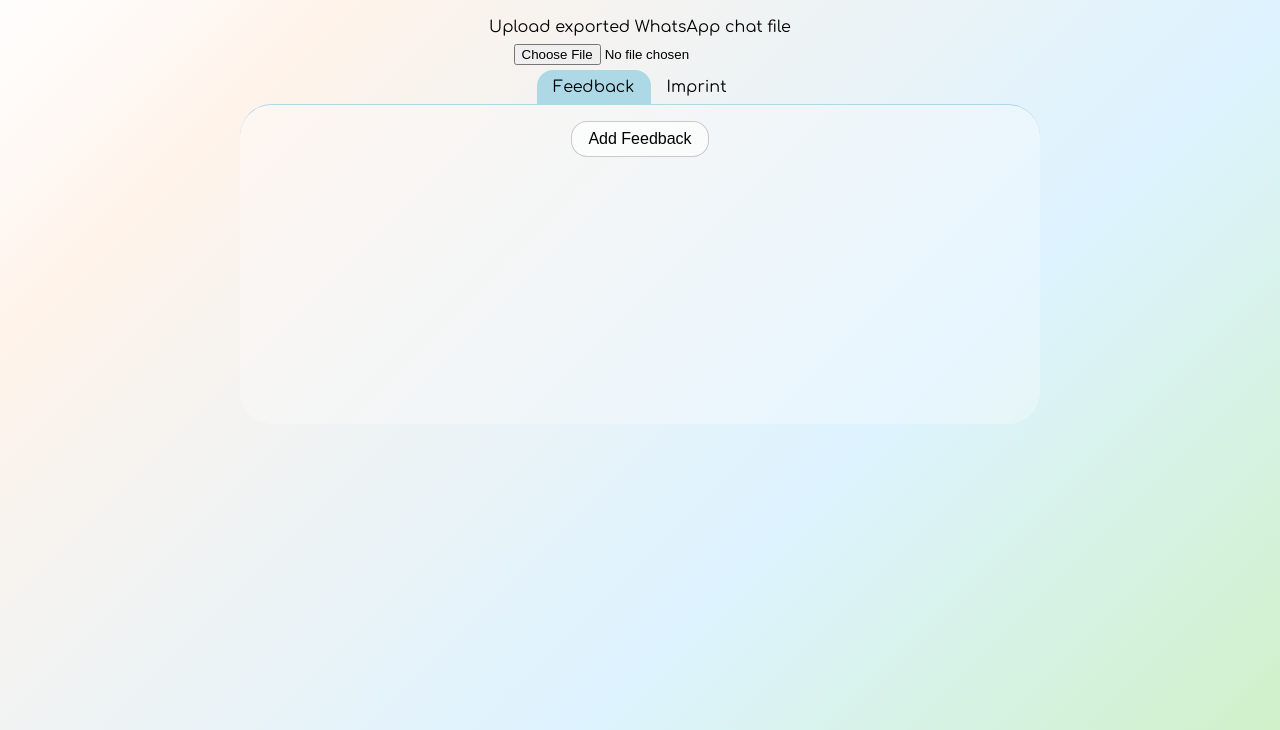
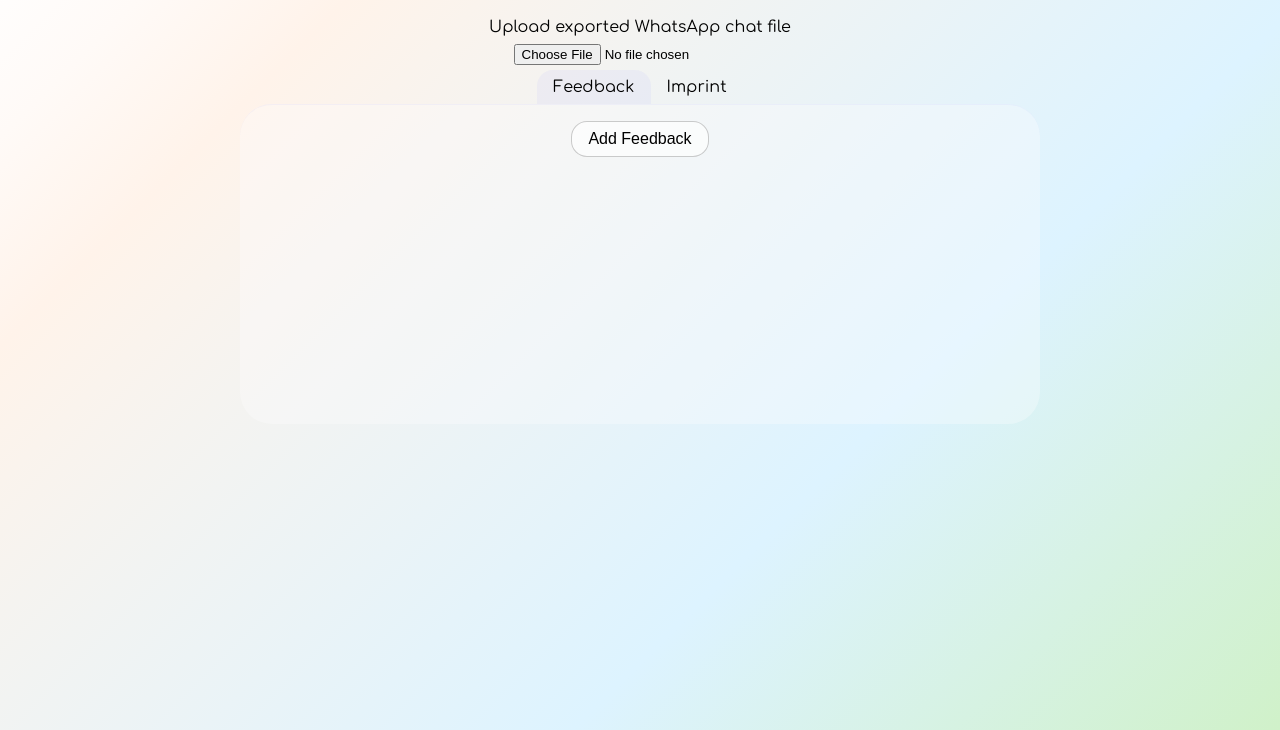
Before and after one commit to maniafschar/whatsapp2pdf, a plain HTML site: page src/index.html in a window 1280 px wide. Shown: the part 70-800 px from the top of the page. Drawn offline with Linux system fonts and the light colour scheme; a script that the page names is missing.

Commit message:
Update main.css

```diff
--- a/src/css/main.css
+++ b/src/css/main.css
@@ -145,7 +145,7 @@ description {
 	overflow-x:hidden;
 	height: 20em;
 	margin-bottom: 5em;
-	border-top: solid 1px lightblue;
+	border-top: solid 1px rgba(170, 170, 255, 0.1);
 	border-radius: 2em;
 	background: rgba(255, 255, 255, 0.3);
 	margin-bottom: 5em;
@@ -182,7 +182,7 @@ tab {
 }
 
 tab.selected {
-	background: lightblue;
+	background: rgba(170, 170, 255, 0.1);
 }
 
 popup {
```
